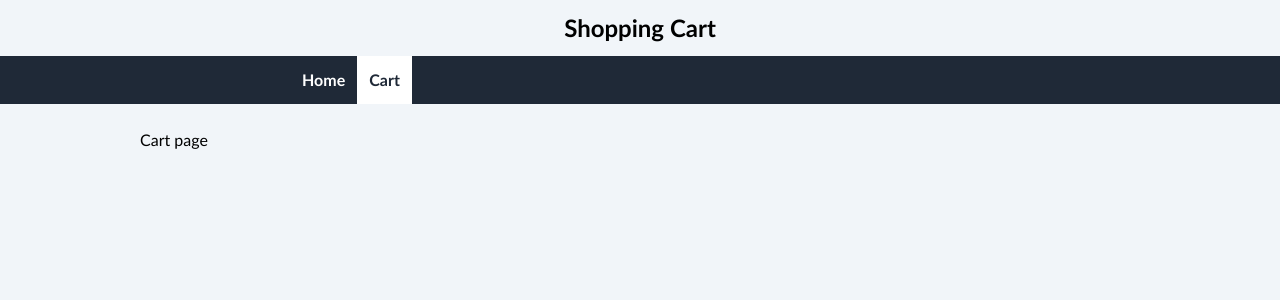
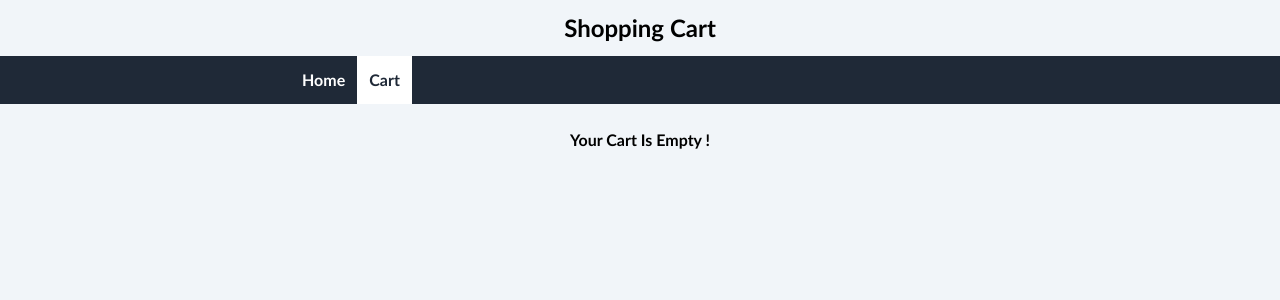
Before and after one commit to ahmad-karimigorji/Shopping-Cart, a React (Create React App) app: page /shopping-cart in a window 1280 px wide. Shown: the top 300 px of the page. Built offline with nearby package versions, Linux system fonts and the light colour scheme.

Commit message:
create cart product component

```diff
--- a/src/componetns/CartPage/CartPage.js
+++ b/src/componetns/CartPage/CartPage.js
@@ -1,7 +1,27 @@
+import { useContext } from "react";
+import { ProductContext } from "../../Provider/ProductProvider";
+import CartProduct from "./CartProduct/CartProduct";
+
 const CartPage = () => {
-    return (
-        <div>Cart page</div>
-    )
-}
+  const { cart } = useContext(ProductContext);
+  console.log(cart);
+  return (
+    <div>
+      <h2
+        className="text-center
+      mb-6 font-bold"
+      >
+        {!cart.length
+          ? "Your Cart Is Empty !"
+          : "Your Cart Total Price is : 300 $"}
+      </h2>
+      {cart && cart.length !== 0 && (
+        <div className="border-t-2 border-t-slate-800 pt-6 sm:px-5 md:px-10">{
+          cart.map((product) => <CartProduct product={product} />)
+        }</div>
+      )}
+    </div>
+  );
+};
 
-export default CartPage
+export default CartPage;
--- /dev/null
+++ b/src/componetns/CartPage/CartProduct/CartProduct.js
@@ -0,0 +1,36 @@
+import { useContext } from "react";
+import { HiTrash } from "react-icons/hi";
+import { ProductContextDispatch } from "../../../Provider/ProductProvider";
+
+const CartProduct = ({ product }) => {
+  console.log({ product });
+  const { name, price, type, url } = product;
+
+  const {removeFromCartHandler} = useContext(ProductContextDispatch)
+
+  return (
+    <div className="border-b border-b-slate-300 mb-5">
+      <div className="flex items-center justify-between pb-2">
+        <img className="w-24 sm:w-48" src={url[0]} alt={name} />
+        <div className="flex flex-col ml-3 ">
+          <span className="self-center mb-2">
+            <b>{type}</b>
+          </span>
+          <span>
+            Name : <b>{name}</b>
+          </span>
+          <div className="flex items-center justify-between">
+            <span>
+              Price : <b>{price} $</b>
+            </span>
+            <button className="ml-4 text-red-500" onClick={() => removeFromCartHandler(product.id)}>
+              <HiTrash />
+            </button>
+          </div>
+        </div>
+      </div>
+    </div>
+  );
+};
+
+export default CartProduct;
--- a/src/componetns/HomePage/Product/Product.js
+++ b/src/componetns/HomePage/Product/Product.js
@@ -1,4 +1,4 @@
-import { useContext, useState } from "react";
+import { useContext, useEffect, useState } from "react";
 import { HiMinus, HiPlus } from "react-icons/hi";
 import {
   ProductContext,
@@ -14,9 +14,14 @@ const Product = ({ product }) => {
     ProductContextDispatch
   );
 
+  useEffect(() => {
+    const selected = cart.some((item) => item.id === id);
+    selected && setIsInCart(true);
+  }, [])
+
   const clickHandler = (id) => {
     console.log(cart);
-    const selected = cart.some((product) => product.id === id);
+    const selected = cart.some((item) => item.id === id);
     if (selected) {
       removeFromCartHandler(id);
       setIsInCart(false);
```
